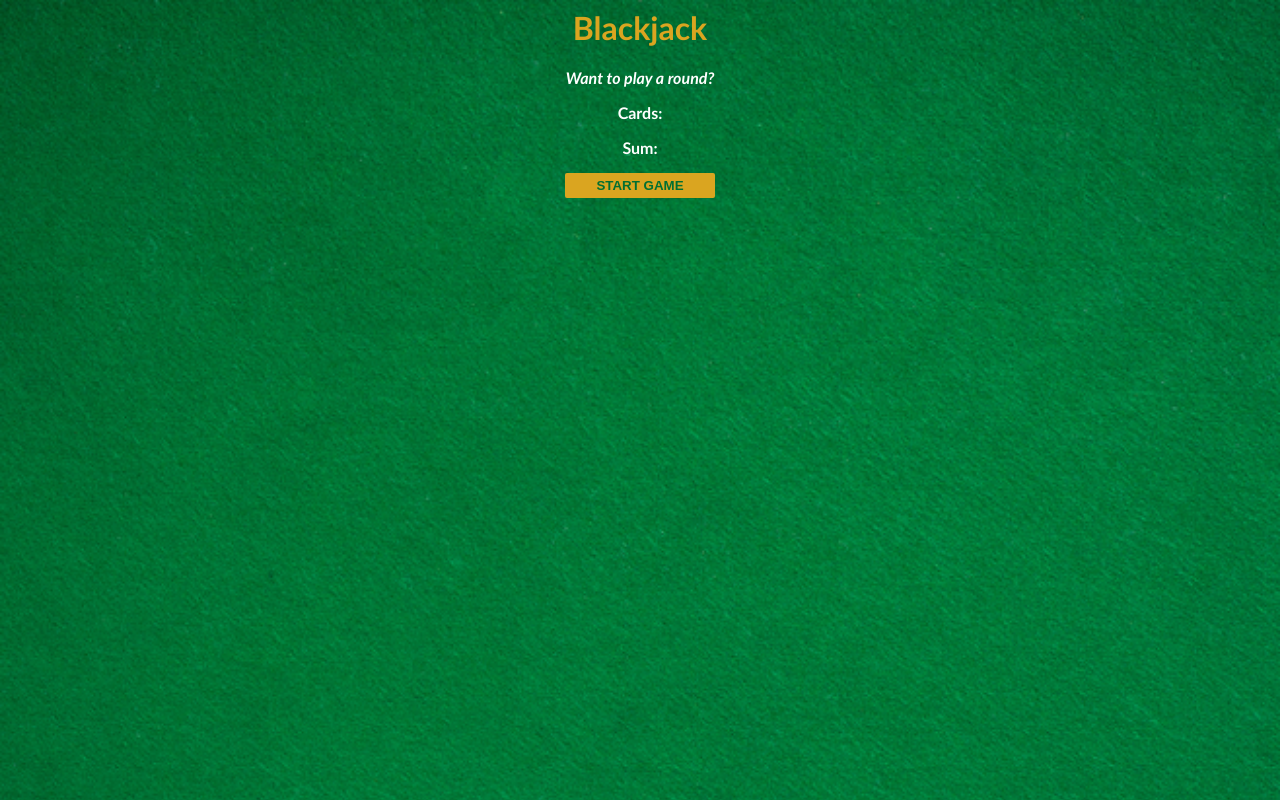
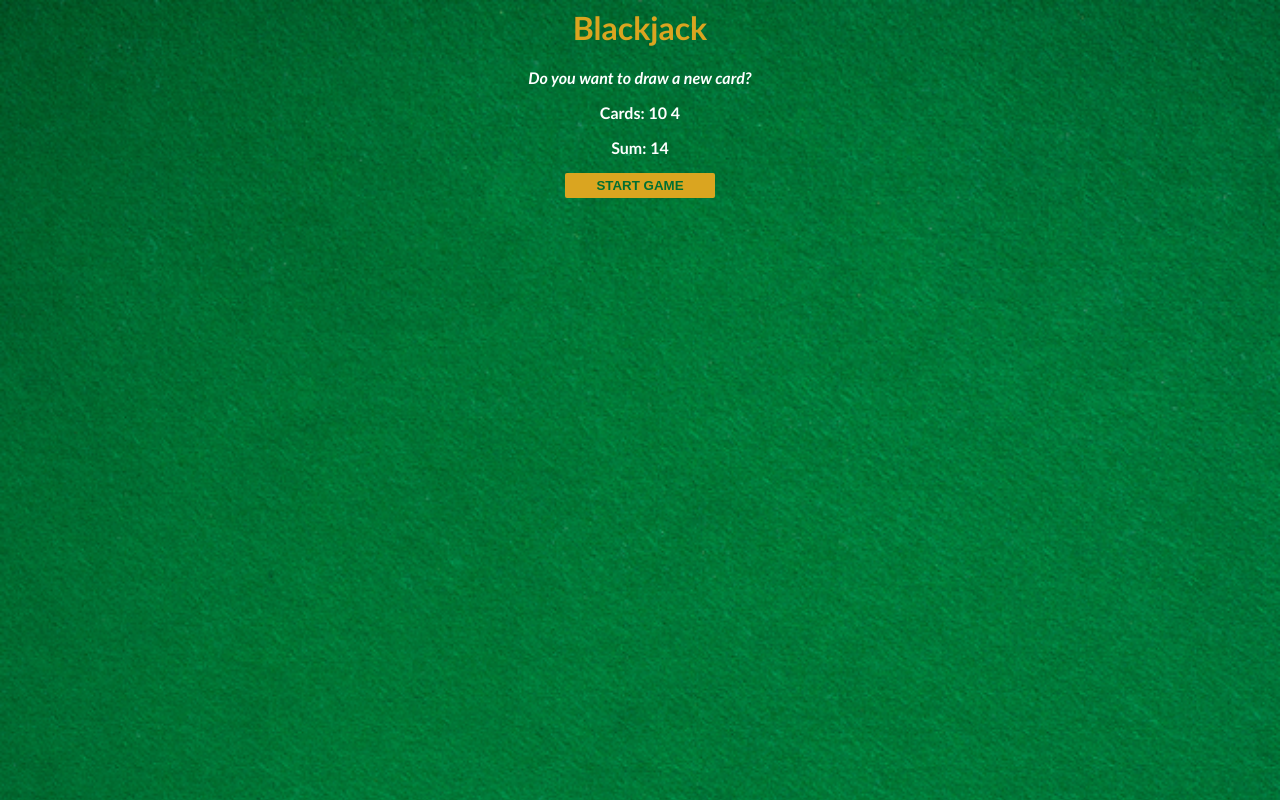
Before and after one commit to fulyaertay/basic-projects-javascript, a website built with webpack: page 3-black-jack-app/index.html in a window 1280 px wide. Both pictures are taken after a click on the button "START GAME". Built offline with nearby package versions, Linux system fonts and the light colour scheme.

Commit message:
added cards

```diff
--- a/3-black-jack-app/index.html
+++ b/3-black-jack-app/index.html
@@ -5,9 +5,9 @@
     <body>
         <h1>Blackjack</h1>
         <p id="message-el">Want to play a round?</p>
-        <p>Cards:</p>
-        <!-- 1. Give the sum paragraph and id of sum-el -->
-        <p class="sum-el">Sum:</p>
+        <!-- 1. Give the cards paragraph and id of cards-el -->
+        <p id="cards-el">Cards:</p>
+        <p id="sum-el">Sum:</p>
         <button onclick="startGame()">START GAME</button>
         <script src="index.js"></script>
     </body>
--- a/3-black-jack-app/index.js
+++ b/3-black-jack-app/index.js
@@ -5,11 +5,13 @@ let hasBlackJack = false
 let isAlive = true
 let message = ""
 let messageEl = document.getElementById("message-el")
-// 2. Store the sum paragraph in a variable called sumEl
 let sumEl = document.getElementById("sum-el")
+// 2. Store the cards paragraph in a variable called cardsEl
+let cardsEl = document.getElementById("cards-el")
 
 function startGame() {
-    // 3. Render the sum on the page using this format -> "Sum: 14"
+    // 3. Render the cars on the page using this format -> "Cards: 10 4"
+    cardsEl.textContent = "Cards: " + firstCard + " " + secondCard
     sumEl.textContent = "Sum: " + sum
     if (sum <= 20) {
         message = "Do you want to draw a new card?"
```
